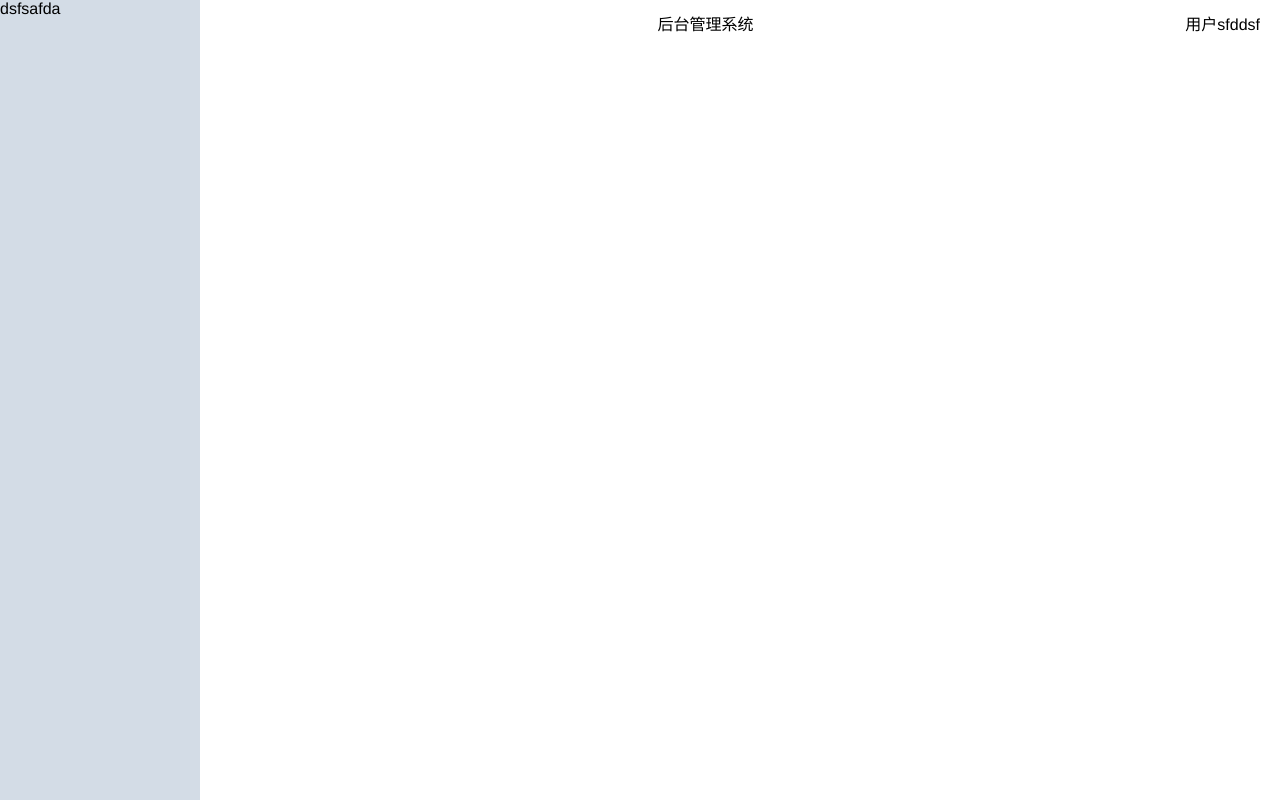
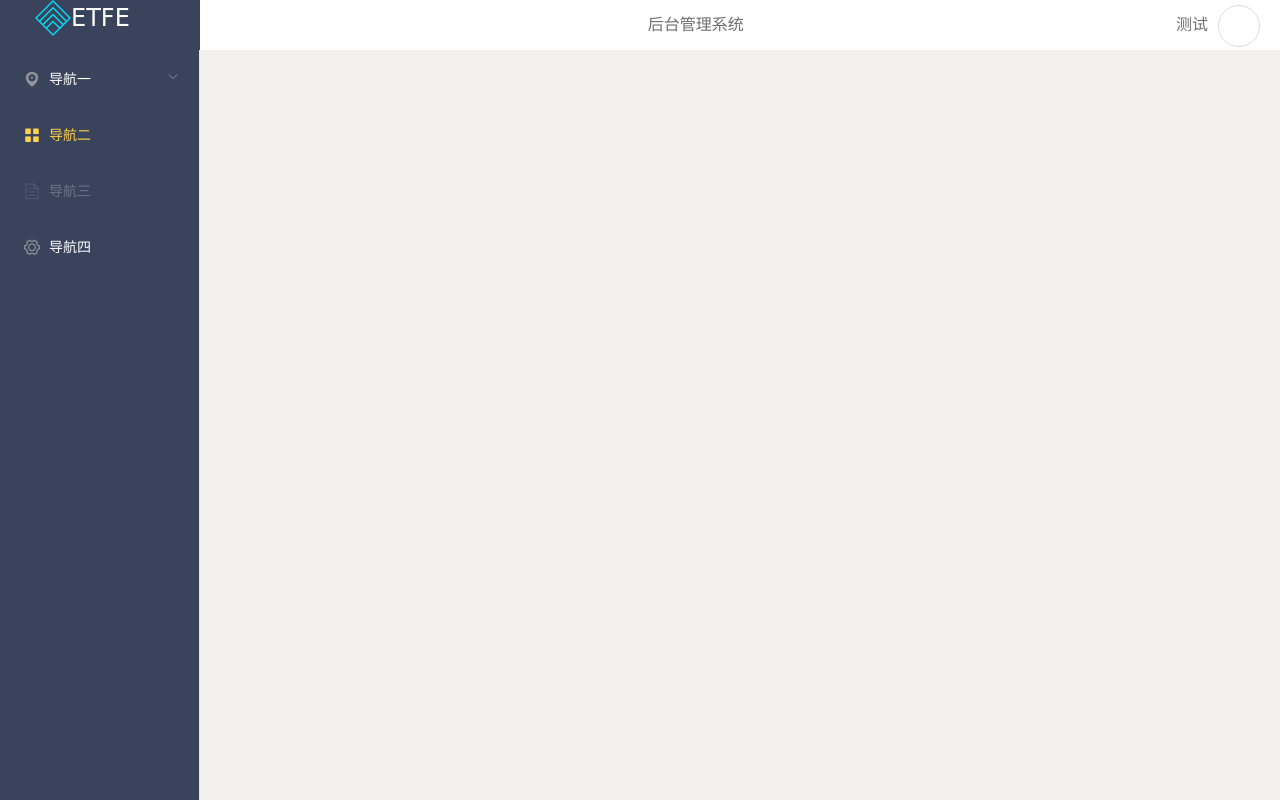
Before and after one commit to dumuchenglin123/vue-admin, a Vue app: page / in a window 1280 px wide. Built offline with nearby package versions, Linux system fonts and the light colour scheme; the HTML template or start-up script is replaced by a standard one; a web font is replaced by a local one.

Commit message:
侧边栏编写

```diff
--- a/src/assets/scss/components/layout.scss
+++ b/src/assets/scss/components/layout.scss
@@ -4,7 +4,8 @@
   .left-slide {
     height: 100%;
     width: 200px;
-    background-color: #D3DCE6;
+    background-color: #39435C;
+
   }
   .main {
     flex: 1;
@@ -18,7 +19,7 @@
     }
     .content {
       flex: 1;
-      background: rgb(175, 174, 174)
+      background: rgb(243, 240, 240)
     }
   }
 }
--- a/src/components/HeaderTop.vue
+++ b/src/components/HeaderTop.vue
@@ -11,8 +11,18 @@
       </a>
     </div>
     <div class="header-right">
-      <a class="user">用户</a>
-      <div class="userimg">sfddsf</div>
+      <a class="user">{{ user }}</a>
+
+      <el-dropdown trigger="click">
+        <span class="el-dropdown-link ">
+          <div class="userimg"></div>
+        </span>
+        <el-dropdown-menu slot="dropdown" class="dropdown-menu">
+          <el-dropdown-item>个人信息</el-dropdown-item>
+          <el-dropdown-item>设置</el-dropdown-item>
+          <el-dropdown-item>安全退出</el-dropdown-item>
+        </el-dropdown-menu>
+      </el-dropdown>
     </div>
   </section>
 </template>
@@ -20,17 +30,18 @@
 <script>
 export default {
   name: "HeaderTop",
-  data () {
+  data() {
     return {
       hamActive: true,
-      title: '后台管理系统'
-    }
+      title: "后台管理系统",
+      user: "测试"
+    };
   },
-  props: ['isShow'],
+  props: ["isShow"],
   methods: {
-    actived () {
+    actived() {
       this.hamActive = !this.hamActive;
-      this.$emit("toggleSide", this.hamActive)
+      this.$emit("toggleSide", this.hamActive);
     }
   }
 };
@@ -40,6 +51,7 @@ export default {
 .header {
   position: relative;
   display: flex;
+  color: #6f6f6f;
   .header-middle {
     text-align: center;
     .header-title {
@@ -78,11 +90,27 @@ export default {
   margin-right: 20px;
   height: 100%;
   .user {
+    padding: 10px;
     height: 100%;
     line-height: 50px;
   }
   .userimg {
     display: inline-block;
+    height: 40px;
+    width: 40px;
+    cursor: pointer;
+    border-radius: 50%;
+    vertical-align: middle;
+    border: 1px solid #ddd;
+  }
+}
+
+.dropdown-menu {
+  top: 40px !important;
+  width: 200px;
+
+  .popper__arrow {
+    display: none;
   }
 }
 
--- /dev/null
+++ b/src/components/LeftSlide.vue
@@ -0,0 +1,96 @@
+<template>
+  <div class="left-slide">
+    <div class="logo">
+      <nav-logo />
+    </div>
+    <div class="side-menu">
+      <el-menu
+      default-active="2"
+      class="el-menu-vertical-demo"
+      @open="handleOpen"
+      @close="handleClose"
+      background-color="transparent"
+      text-color="#fff"
+      active-text-color="#ffd04b">
+      <el-submenu index="1">
+        <template slot="title">
+          <i class="el-icon-location"></i>
+          <span>导航一</span>
+        </template>
+        <el-menu-item-group>
+          <template slot="title">分组一</template>
+          <el-menu-item index="1-1">选项1</el-menu-item>
+          <el-menu-item index="1-2">选项2</el-menu-item>
+        </el-menu-item-group>
+        <el-menu-item-group title="分组2">
+          <el-menu-item index="1-3">选项3</el-menu-item>
+        </el-menu-item-group>
+        <el-submenu index="1-4">
+          <template slot="title">选项4</template>
+          <el-submenu index="1-4-2">
+            <template slot="title">选项5</template>
+            <el-menu-item-group>
+              <template slot="title">分组五</template>
+              <el-menu-item index="1-4-3">选项1</el-menu-item>
+              <el-menu-item index="1-4-4">选项2</el-menu-item>
+            </el-menu-item-group>
+          </el-submenu>
+          <el-menu-item index="1-4-1">选项1</el-menu-item>
+        </el-submenu>
+      </el-submenu>
+      <el-menu-item index="2">
+        <i class="el-icon-menu"></i>
+        <span slot="title">导航二</span>
+      </el-menu-item>
+      <el-menu-item index="3" disabled>
+        <i class="el-icon-document"></i>
+        <span slot="title">导航三</span>
+      </el-menu-item>
+      <el-menu-item index="4">
+        <i class="el-icon-setting"></i>
+        <span slot="title">导航四</span>
+      </el-menu-item>
+    </el-menu>
+    </div>
+  </div>
+</template>
+
+<script>
+import NavLogo from "components/logo/NavLogo";
+
+export default {
+  name: "LeftSlide",
+  components: {
+    NavLogo
+  },
+  methods: {
+    handleOpen(key, keyPath) {
+      console.log(key, keyPath);
+    },
+    handleClose(key, keyPath) {
+      console.log(key, keyPath);
+    }
+  }
+};
+</script>
+
+<style lang="scss">
+.el-menu-vertical-demo {
+  height: 100%;
+  border: none;
+
+}
+.left-slide {
+  display: flex;
+  flex-direction: column;
+  color: #fff;
+  .logo {
+    height: 50px;
+    padding: 0 35px;
+  }
+  .side-menu {
+    flex: 1;
+    overflow: auto;
+  }
+}
+</style>
--- /dev/null
+++ b/src/components/logo/NavLogo.vue
@@ -0,0 +1,36 @@
+<template>
+  <div class="et-header-logo">
+    <svg class="et-header-logo-icon">
+      <use xlink:href='#icon-logo'></use>
+    </svg>
+    <span class="et-header-logo-name">ETFE</span>
+  </div>
+</template>
+
+<script>
+export default {
+  name: 'HeaderNavLogo',
+}
+</script>
+
+<style lang="scss">
+.et-header-logo {
+  font-size: 24px;
+  user-select: none;
+  width: 130px;
+  color: #fff;
+  height: 100%;
+  cursor: pointer;
+
+  .et-header-logo-icon {
+    vertical-align: middle;
+    width: 36px;
+    height: 36px;
+    color: #00defa;
+  }
+  .et-header-logo-name {
+    vertical-align: middle;
+    font-family: "Comic Sans MS", "Adele", "PingFang SC";
+  }
+}
+</style>
--- /dev/null
+++ b/src/components/logo/SvgSprite.vue
@@ -0,0 +1,32 @@
+<template>
+  <svg
+    aria-hidden="true"
+    style="position: absolute; width: 0; height: 0; overflow: hidden;"
+    version="1.1" xmlns="http://www.w3.org/2000/svg"
+    xmlns:xlink="http://www.w3.org/1999/xlink"
+  >
+    <defs>
+      <symbol id="icon-logo" viewBox="0 0 104.3 104.3">
+        <title>logo</title>
+        <path d="M52.2 101.5L2.8 52.2 52.2 2.8l49.3 49.3-49.3
+          49.4zM91.6 62L52.2 22.6 12.7 62m69 9.9L52.2 42.3 22.6 71.9m49.3
+          9.8L52.2 62 32.4 81.7"
+          fill="none"
+          stroke="currentColor"
+          stroke-width="4"
+          stroke-miterlimit="10">
+        </path>
+      </symbol>
+    </defs>
+  </svg>
+</template>
+
+<script>
+export default {
+  name: "IconSvgSprite"
+};
+</script>
+
+<style>
+
+</style>
--- a/src/pages/App.vue
+++ b/src/pages/App.vue
@@ -1,17 +1,21 @@
 <template>
   <div class="container">
-    <transition name="slide">
-      <div class="left-slide" v-show="isShow">dsfsafda</div>
+    <transition name="slide-fade" mode="out-in">
+      <left-slide v-show="isShow" />
     </transition>
     <div class="main">
       <header-top class="header" :isShow = 'isShow' @toggleSide = 'showSide($event)'></header-top>
-      <!-- <div class="content"></div> -->
+      <div class="content"></div>
     </div>
+    <svg-sprite></svg-sprite>
   </div>
 </template>
 
 <script>
   import headerTop from 'components/HeaderTop'
+  import SvgSprite from 'components/logo/SvgSprite'
+  import LeftSlide from 'components/LeftSlide'
+
   export default {
     name: 'home',
     data () {
@@ -20,7 +24,9 @@
       }
     },
     components: {
-      headerTop
+      headerTop,
+      SvgSprite,
+      LeftSlide
     },
     methods: {
       showSide (isShow) {        // 侧边栏展开函数
@@ -32,23 +38,16 @@
 
 <style lang="scss">
   .slide-fade-enter-active {
-    transition: all 13s ease;
+    transition: all 0.38s ease;
   }
   .slide-fade-leave-active {
-    transition: all 18s ease;
+    transition: all 0.38s ease;
   }
   .slide-fade-enter, .slide-fade-leave-to {
-    transform: translateX(-10px);
-    opacity: 1;
-    transition: all 18s;
+    transform: translateX(-200px);
+    opacity: 0;
+    transition: all 0.38s;
   }
 
-  .container .header {
-    background: tomato;
-  }
-  .container .main {
-    background: transparent;
-    // transition: all 8s ease;
-  }
 
 </style>
```
